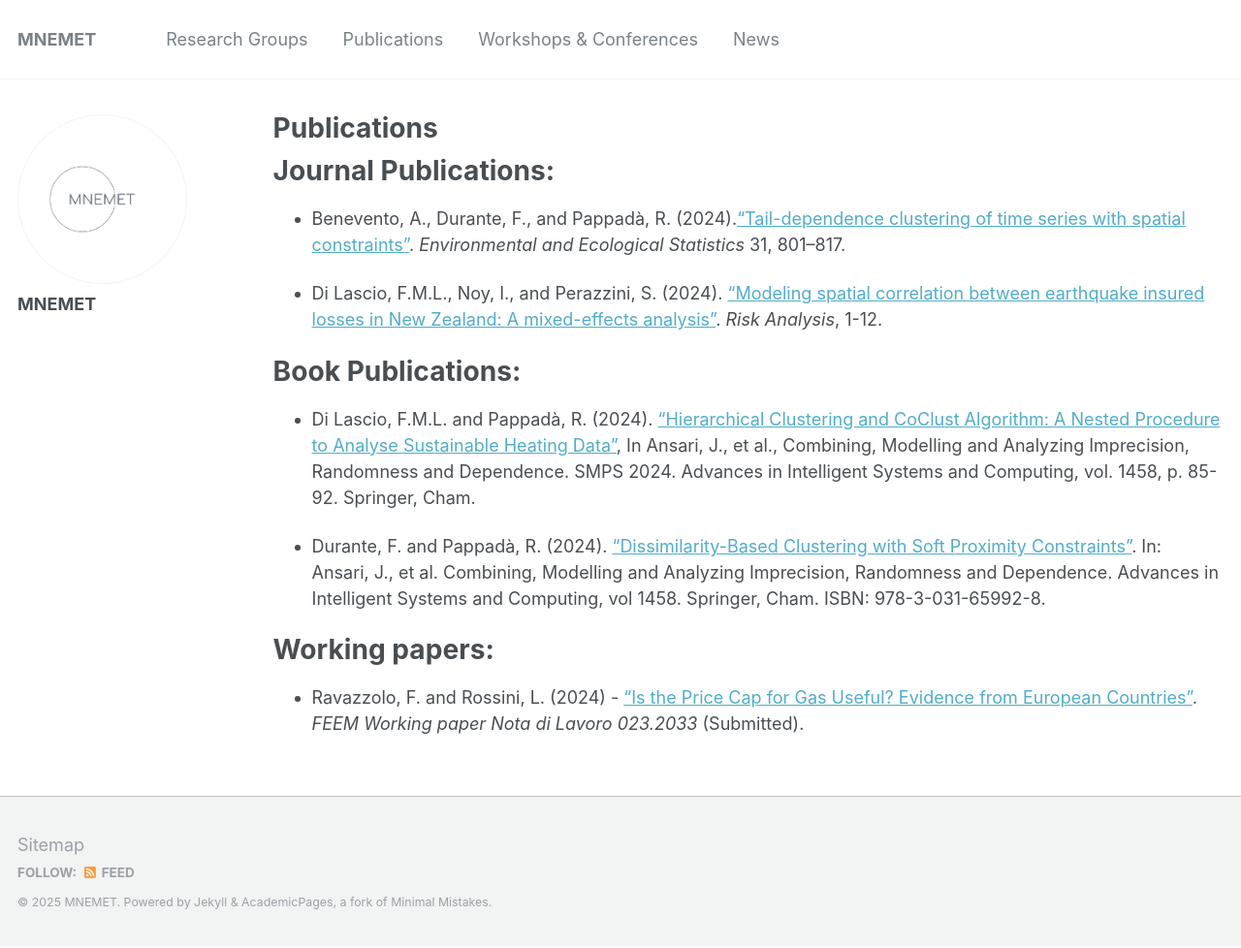
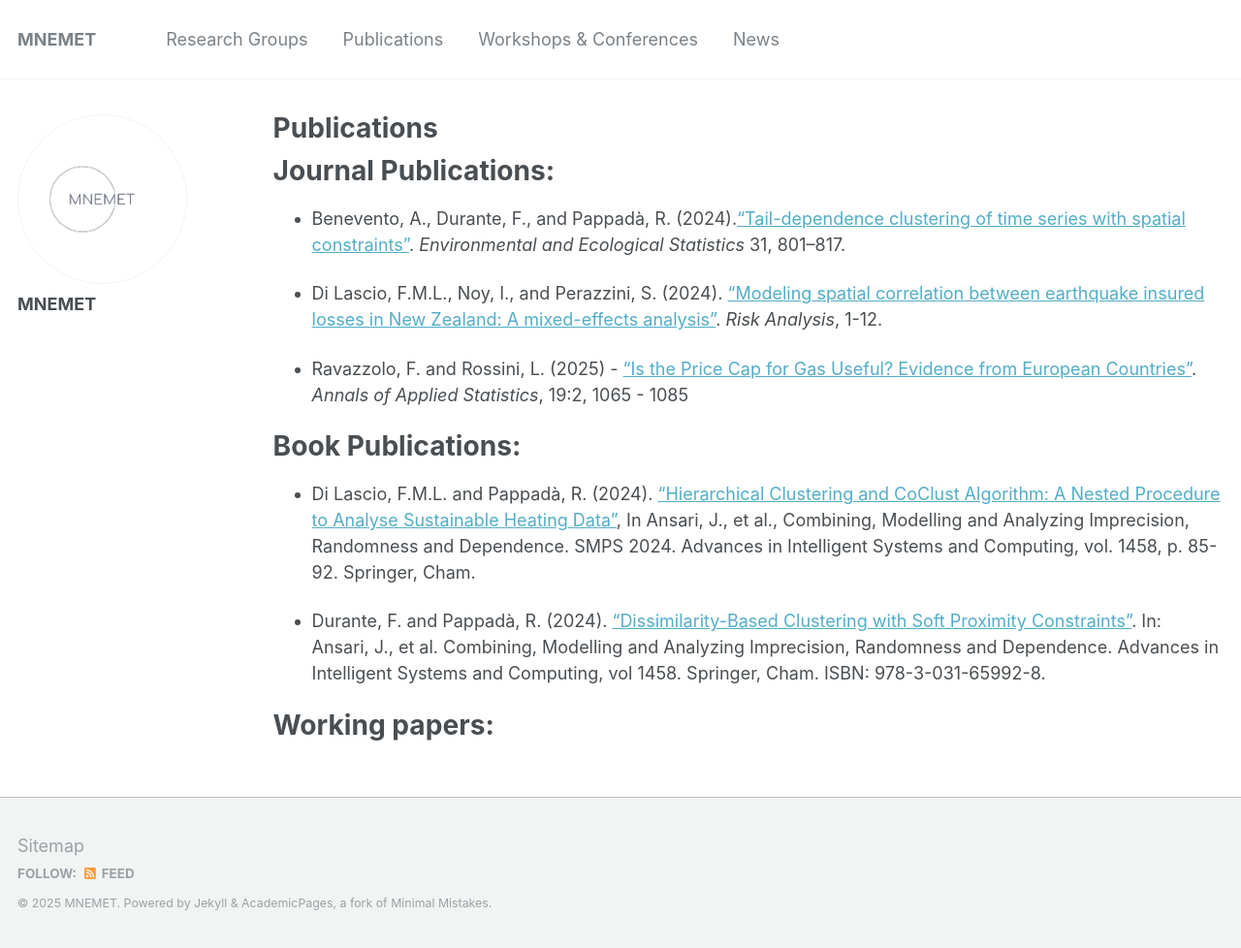
Before and after one commit to rossiniluca/Mnemet, a Jekyll site: the page built from _pages/publications.md, in a window 1280 px wide. Shown: the whole page at 97% size. Built offline with Jekyll 4.4.1, drawn with Linux system fonts in a browser that asks for light colours.

Commit message:
Update publications.md

```diff
--- a/_pages/publications.md
+++ b/_pages/publications.md
@@ -11,6 +11,9 @@ Journal Publications:
 
 * Di Lascio, F.M.L., Noy, I., and Perazzini, S. (2024). ["Modeling spatial correlation between earthquake insured losses in New Zealand: A mixed-effects analysis"](https://onlinelibrary.wiley.com/doi/10.1111/risa.16638?af=R). _Risk Analysis_, 1-12.
 
+* Ravazzolo, F. and Rossini, L. (2025) - ["Is the Price Cap for Gas Useful? Evidence from European Countries"](https://projecteuclid.org/journals/annals-of-applied-statistics/volume-19/issue-2/Is-the-price-cap-for-gas-useful-Evidence-from-European/10.1214/25-AOAS2016.short). _Annals of Applied Statistics_, 19:2, 1065 - 1085
+
+
 Book Publications:
 ======
 * Di Lascio, F.M.L. and Pappadà, R. (2024). [“Hierarchical Clustering and CoClust Algorithm: A Nested Procedure to Analyse Sustainable Heating Data”](https://link.springer.com/chapter/10.1007/978-3-031-65993-5_10=), In Ansari, J., et al., Combining, Modelling and Analyzing Imprecision, Randomness and Dependence. SMPS 2024. Advances in Intelligent Systems and Computing, vol. 1458, p. 85-92. Springer, Cham.
@@ -19,5 +22,3 @@ Book Publications:
 
 Working papers:
 ======
-
-* Ravazzolo, F. and Rossini, L. (2024) - ["Is the Price Cap for Gas Useful? Evidence from European Countries"](https://www.feem.it/publications/is-the-price-cap-for-gas-useful-evidence-from-european-countries/). _FEEM Working paper Nota di Lavoro 023.2033_ (Submitted).
```
